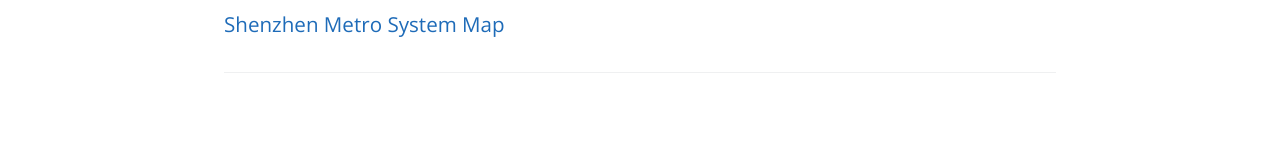
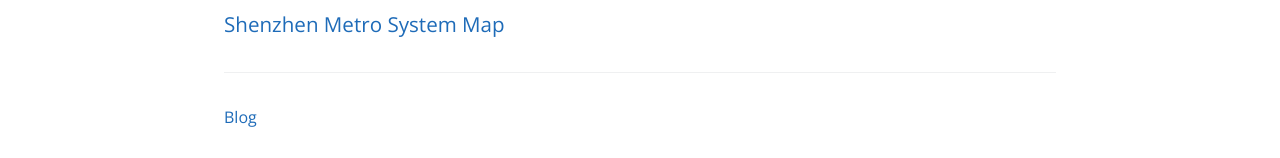
Before and after one commit to Undergroundly/Undergroundly.github.io, a Jekyll site: the page built from index.md, in a window 1280 px wide. Shown: the part 791-949 px from the top of the page. Built offline with Jekyll 4.4.1, drawn with Linux system fonts in a browser that asks for light colours; our own code applies the rules of GitHub Pages for plain Markdown files; before the commit the page ends 928 px from its top, so only the background shows below that.

Commit message:
Update default.html

```diff
--- a/_layouts/default.html
+++ b/_layouts/default.html
@@ -27,6 +27,7 @@
       {{ content }}
 
       <footer class="site-footer">
+        <span class="site-footer-credits"> <a href="index.md>Maps</a> <a href="https://undergroundly.github.io/blog">     Blog</a></span>
       </footer>
     </main>
   </body>
```
